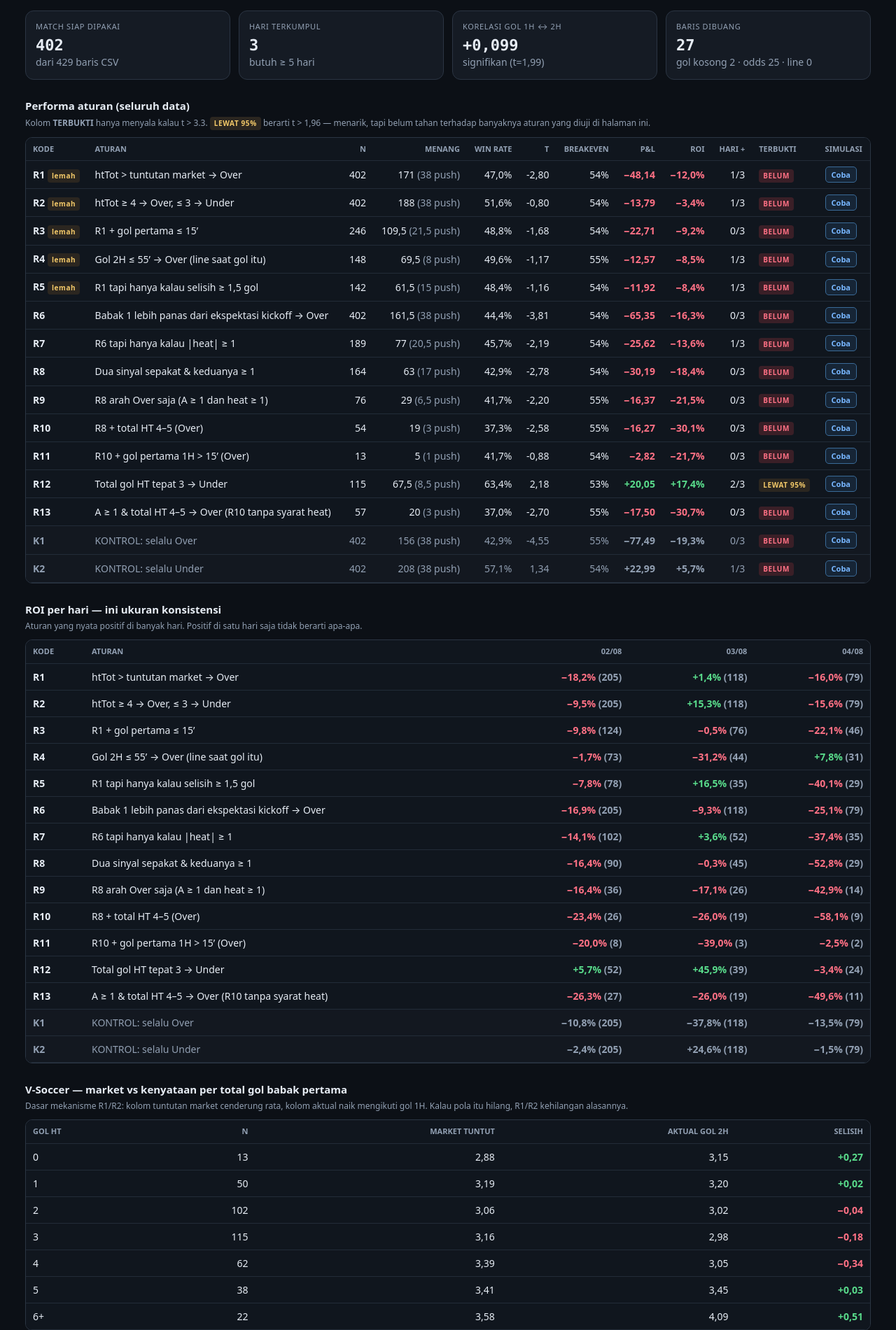
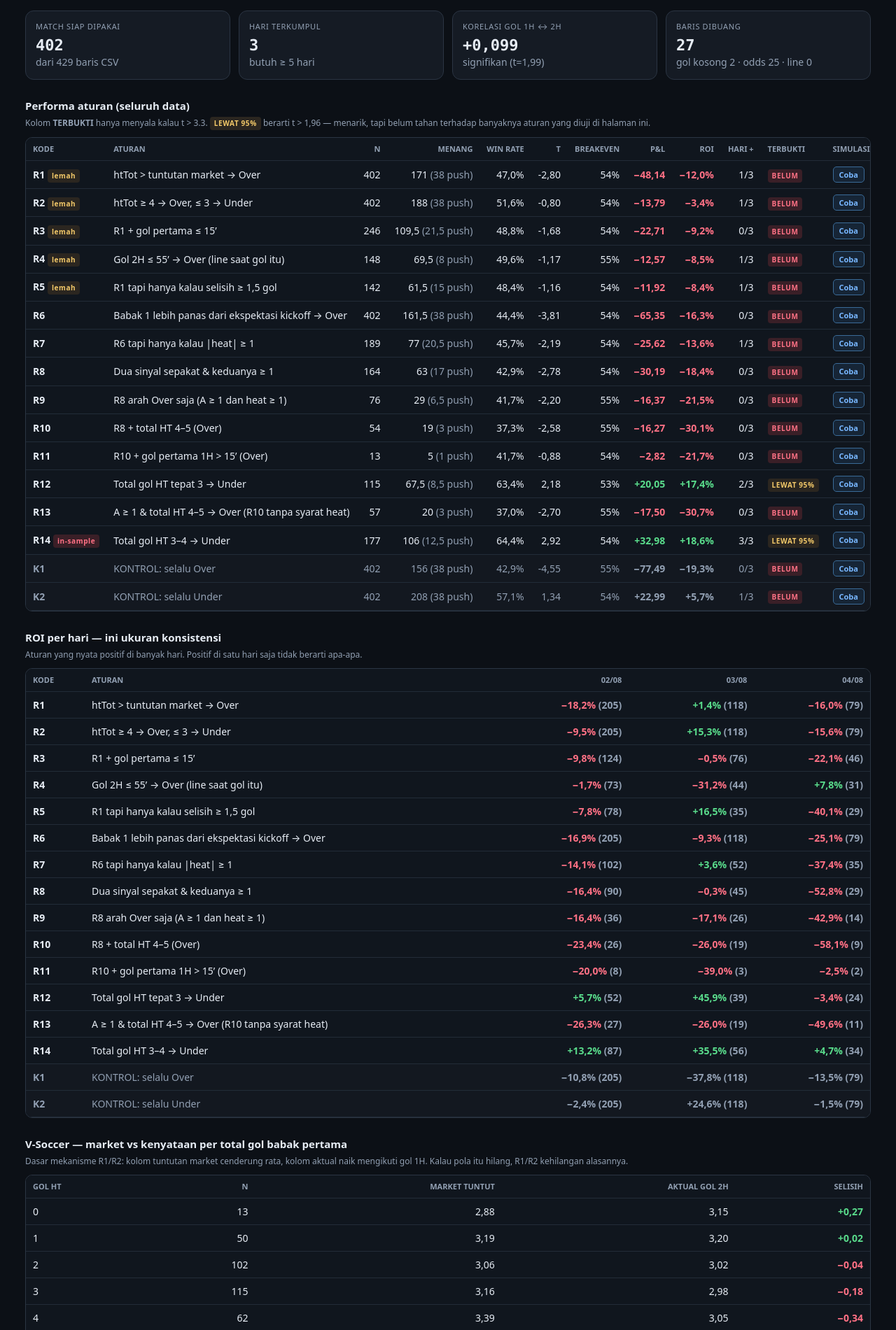
Before and after one commit to aditiawjy/lebihsabar, a PHP site: page /lebihsabar/market-2h-monitor.php in a window 1280 px wide. Shown: the part 551-2452 px from the top of the page at 70% size. Run offline with PHP 8.4, Linux system fonts and the light colour scheme.

Commit message:
Show HT 3-4 Under rule in monitor, marked in-sample
Temuan terbaik sesi ini hanya hidup di forward-test.php sehingga tidak
terlihat di tabel aturan. R14 (total gol HT 3-4 -> Under) kini ikut
ditampilkan untuk kedua pasar.

Dasarnya: di V-Soccer memasang Over rugi -18,2% dengan t -4,43, satu-
satunya angka yang lolos ambang Bonferroni. Arah Under yang bekerja, dan
keunggulannya terkonsentrasi saat babak pertama menghasilkan 3-4 gol --
pasar menaikkan line seolah tempo itu berlanjut, padahal tidak.

R14 diberi penanda baru "in-sample" karena ia lahir dari mencari sel mana
yang bagus di data yang sama, bukan dari hipotesis lebih dulu. Tanpa
penanda itu angkanya akan dibaca setara dengan aturan yang dikunci lebih
dulu, padahal tidak setara. Penilaian sebenarnya tetap di forward-test.php
dengan kode VS-HT34 dan ambang yang dikunci di muka.

Co-Authored-By: Claude Opus 5 <noreply@anthropic.com>

```diff
--- a/market-2h-monitor.php
+++ b/market-2h-monitor.php
@@ -123,6 +123,11 @@ function barisAturan(
     $tagLemah = !empty($res['weak'])
         ? ' <span class="tag weak" title="Dibangun di atas patokan line titik masuk (sinyal-A). Uji menunjukkan patokan line kickoff lebih baik.">lemah</span>'
         : '';
+    // Aturan yang lahir dari mencari sel terbaik di data ini juga. Angkanya di
+    // sini otomatis terlalu bagus; penilaian sebenarnya ada di forward-test.php.
+    if (!empty($res['insample'])) {
+        $tagLemah .= ' <span class="tag no" title="Diturunkan dari data ini juga, jadi angkanya di tabel ini terlalu bagus. Penilaian sebenarnya ada di halaman Tes maju.">in-sample</span>';
+    }
     $label = e($labelKhusus[$code] ?? $res['label']);
     if ($a && $rows && $simId !== '' && isset($res['pick'])) {
         $SIMULATION_REGISTRY[$simId] = simulasiMatchRows($rows, $res['pick']);
--- a/market-lib.php
+++ b/market-lib.php
@@ -286,6 +286,21 @@ $RULES = [
             }
             return 'over';
         },
+    ],
+    // R14 lahir dari mencari sel mana yang bagus, BUKAN dari hipotesis lebih
+    // dulu. Karena itu ia ditandai in-sample: angkanya di tabel ini hampir pasti
+    // menyusut pada data baru. Penilaian sebenarnya ada di forward-test.php
+    // (kode VS-HT34), bukan di sini.
+    //
+    // Dasarnya: di V-Soccer, memasang Over rugi -20,4% dengan t -4,61 -- satu-
+    // satunya angka yang lolos ambang Bonferroni. Arah Under itulah yang bekerja,
+    // dan keunggulannya terkonsentrasi saat babak pertama menghasilkan 3-4 gol:
+    // pasar menaikkan line seolah tempo itu berlanjut, padahal tidak.
+    'R14' => [
+        'insample' => true,
+        'label' => 'Total gol HT 3–4 → Under',
+        'pick' => static fn(array $r) => ($r['ht_total'] >= 3 && $r['ht_total'] <= 4)
+            ? 'under' : null,
     ],
     'K1' => [
         'label' => 'KONTROL: selalu Over',
```
